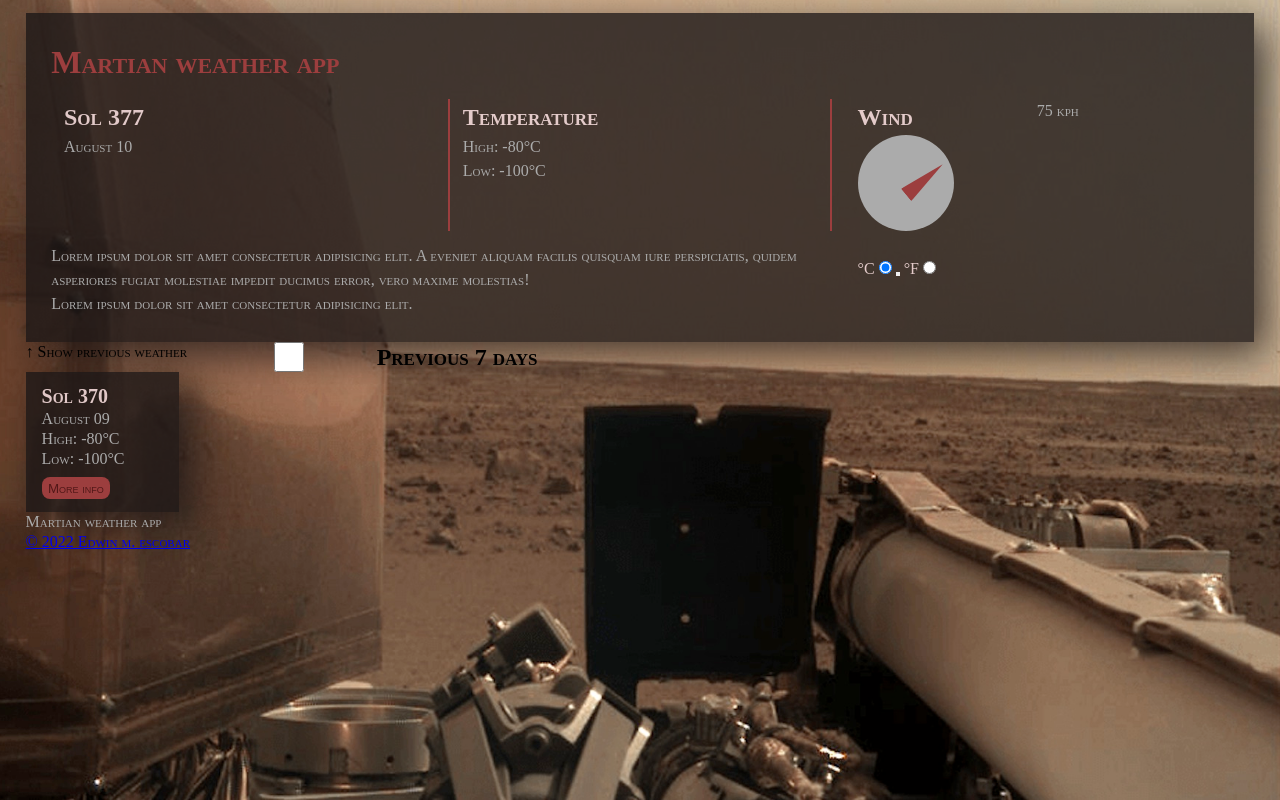
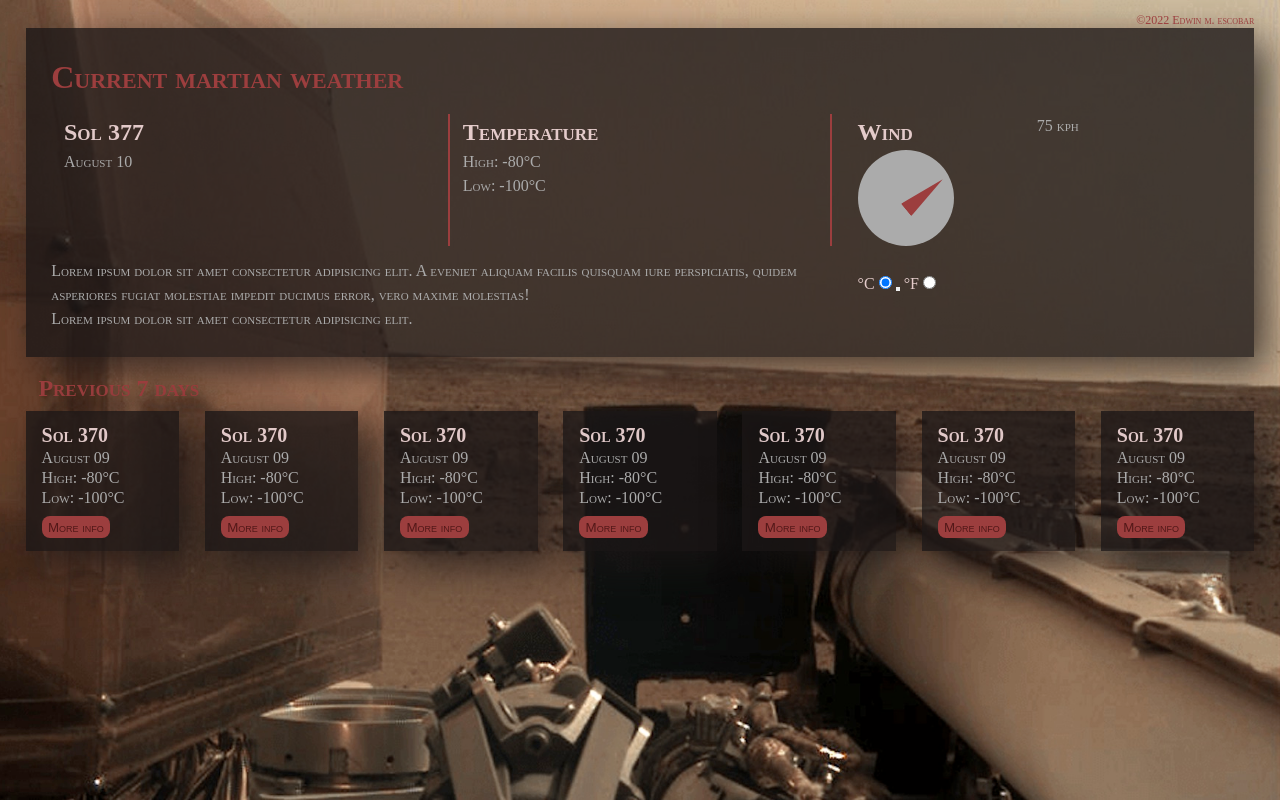
Before and after one commit to escowin/martian-weather-app, a plain HTML site: page index.html in a window 1280 px wide. Drawn offline with Linux system fonts and the light colour scheme; files that its build step writes are made by us from their sources.

Commit message:
index commit

```diff
--- a/index.html
+++ b/index.html
@@ -4,16 +4,21 @@
     <meta charset="UTF-8">
     <meta http-equiv="X-UA-Compatible" content="IE=edge">
     <meta name="viewport" content="width=device-width, initial-scale=1.0">
-    <link rel="stylesheet" href="./assets/styles.css"></link>
-    <!-- <script src="/" defer></script> -->
+    <link rel="stylesheet" href="./assets/css/styles.css"></link>
+    <script src="./assets/js/script.js" defer></script>
     <title>Martian weather app</title>
 </head>
 <body>
-    <!-- hardcoded for now. will use NASA's InSight API to dynamically plug in relevant data points -->
-    <main class="current-weather">
-        <h1 class="main-title">Martian weather app</h1>
+    <header id="header">
+        &copy;2022  <a href="https://github.com/escowin" target="_blank" class="link">Edwin m. escobar</a>
+    </header>
+
+    <!-- hardcoded for now. use MAAS API https://github.com/ingenology/mars_weather_api or InSight Weather https://api.nasa.gov/insight_weather/?api_key=DEMO_KEY&feedtype=json&ver=1.0-->
+
+    <main class="current-weather weather">
+        <h1 class="main-title">Current martian weather</h1>
         <section class="day">
-            <h2 class="header">Sol 377</h2>
+            <h2 class="header sol">Sol 377</h2>
             <p class="date">August 10</p>
         </section>
         <section class="temp">
@@ -41,26 +46,66 @@
             <input type="radio" id="imperial" name="unit">
         </section>
     </main>
+
     <footer class="previous-weather">
-        <label for="weather-toggle" class="show-previous-weather">&#8593;
-            <span class="screen-reader">Show previous weather</span>
-        </label>
-        <input type="checkbox" id="weather-toggle" class="show-previous-weather-toggle">
-        <h2 class="previous">Previous 7 days</h2>
+        <h2 class="previous-header">Previous 7 days</h2>
         <section class="previous-days">
-            <article class="previous-day">
+            <article class="previous-day weather">
                 <h3 class="previous-sol">Sol 370</h3>
                 <p class="previous-date">August 09</p>
                 <p class="previous-high">High: -80&deg;C</p>
                 <p class="previous-low">Low: -100&deg;C</p>
                 <button class="previous-info">More info</button>
             </article>
+
             <!-- article repeats 6 more times -->
-        </section>
+            <article class="previous-day weather">
+                <h3 class="previous-sol">Sol 370</h3>
+                <p class="previous-date">August 09</p>
+                <p class="previous-high">High: -80&deg;C</p>
+                <p class="previous-low">Low: -100&deg;C</p>
+                <button class="previous-info">More info</button>
+            </article>
 
-        <section id="footer">
-            <p>Martian weather app</p>
-            <a href="https://github.com/escowin">&copy; 2022 Edwin m. escobar</a>
+            <article class="previous-day weather">
+                <h3 class="previous-sol">Sol 370</h3>
+                <p class="previous-date">August 09</p>
+                <p class="previous-high">High: -80&deg;C</p>
+                <p class="previous-low">Low: -100&deg;C</p>
+                <button class="previous-info">More info</button>
+            </article>
+
+            <article class="previous-day weather">
+                <h3 class="previous-sol">Sol 370</h3>
+                <p class="previous-date">August 09</p>
+                <p class="previous-high">High: -80&deg;C</p>
+                <p class="previous-low">Low: -100&deg;C</p>
+                <button class="previous-info">More info</button>
+            </article>
+
+            <article class="previous-day weather">
+                <h3 class="previous-sol">Sol 370</h3>
+                <p class="previous-date">August 09</p>
+                <p class="previous-high">High: -80&deg;C</p>
+                <p class="previous-low">Low: -100&deg;C</p>
+                <button class="previous-info">More info</button>
+            </article>
+
+            <article class="previous-day weather">
+                <h3 class="previous-sol">Sol 370</h3>
+                <p class="previous-date">August 09</p>
+                <p class="previous-high">High: -80&deg;C</p>
+                <p class="previous-low">Low: -100&deg;C</p>
+                <button class="previous-info">More info</button>
+            </article>
+
+            <article class="previous-day weather">
+                <h3 class="previous-sol">Sol 370</h3>
+                <p class="previous-date">August 09</p>
+                <p class="previous-high">High: -80&deg;C</p>
+                <p class="previous-low">Low: -100&deg;C</p>
+                <button class="previous-info">More info</button>
+            </article>
         </section>
     </footer>
 </body>
```
